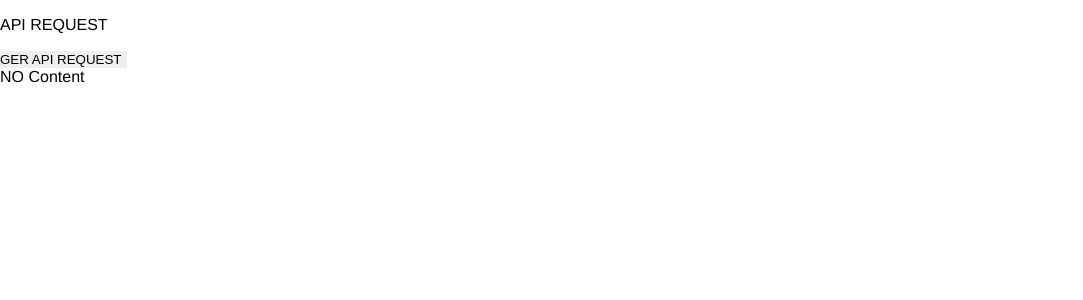
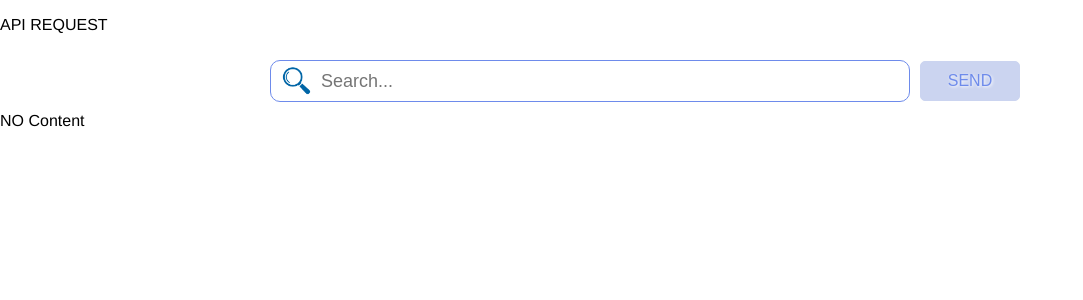
Before and after one commit to Nata-Roma/react_2021Q3, a React app: page / in a window 1280 px wide. Shown: the top 300 px of the page, without its empty margins (0-1083 px from the left). Built offline with nearby package versions, Linux system fonts and the light colour scheme.

Commit message:
feat: add search bar

```diff
--- /dev/null
+++ b/src/components/api-request/api-request.css
@@ -0,0 +1,39 @@
+.form_button {
+  width: 100px;
+  display: flex;
+  justify-content: center;
+  align-items: center;
+  padding: 10px;
+  font-size: 16px;
+  border-radius: 5px;
+  text-transform: uppercase;
+  background-color: #6e8beb;
+  color: #eee;
+  text-shadow: 1px 1px 3px #000;
+  cursor: pointer;
+  transition-property: transform background-color color;
+  transition-duration: .2s;
+  transition-timing-function: ease;
+}
+
+.form_button_disabled {
+  pointer-events: none;
+  border: 1px solid #cbd4f0;
+  background-color: #cbd4f0;
+  color: #6e8beb;
+  text-shadow: 1px 1px 3px #fff;
+}
+
+.form_button:hover {
+  transform: translate(1px, 1px);
+  background-color: #8aa3f3;
+  color: #fff;
+}
+
+.search_block {
+  display: flex;
+  width: 100%;
+  justify-content: center;
+  align-items: center;
+  margin: 0 auto;
+}
--- a/src/components/api-request/api-request.tsx
+++ b/src/components/api-request/api-request.tsx
@@ -1,7 +1,9 @@
 import React, { useEffect, useState } from 'react';
 
-import { IApiResponse, IPost } from '../../utilities/interfaces';
-import Article from '../card/article';
+import { IApiResponse } from '../../utilities/interfaces';
+import Button from '../button/button';
+import Search from '../search/search';
+import './api-request.css';
 
 const apiKey = 'apiKey=9d864b6a2d944129b18b6a405c831cb0';
 
@@ -34,52 +36,64 @@ const initArr = [
   },
 ];
 
-const ApiRequest = (): JSX.Element => {
-  const [apiData, setApiData] = useState<IApiResponse>(null);
+const ApiRequest = (props: {
+  requestApi: (responseData: IApiResponse) => void;
+}): JSX.Element => {
   const [isSubmit, setSubmit] = useState(false);
+  const [isDisable, setDisable] = useState(true);
+  const [searchParam, setSearchParam] = useState('');
 
   const basicUrl = 'https://newsapi.org/v2/everything';
 
+  const onSearchHandler = (search: string) => {
+    if (search) {
+      setSearchParam(search);
+      setDisable(false);
+    } else {
+      setSearchParam(search);
+      setDisable(true);
+    }
+  };
   const onClickHandler = () => {
+    console.log(searchParam);
+
     setSubmit(true);
   };
 
   useEffect(() => {
     if (isSubmit) {
+      let url = ``;
+      if (searchParam) {
+        url = `q=${searchParam}`;
+      }
       const getData = async () => {
-        const res = await fetch(
-          `${basicUrl}?page=2&q=apple&from=2021-07-29&to=2021-07-29&sortBy=popularity&${apiKey}`,
-        );
-        const responseData = await res.json();
-        setApiData(responseData);
+        const res = await fetch(`${basicUrl}?${url}&${apiKey}`);
+        console.log(res);
+        if (res.status === 200) {
+          const responseData = await res.json();
+          props.requestApi(responseData);
+          console.log(responseData);
+        }
       };
       getData();
       setSubmit(false);
+      setDisable(true);
     }
   }, [isSubmit]);
-
-  const articles = !apiData ? (
-    <div>NO Content</div>
-  ) : (
-    apiData &&
-    apiData.articles.map((article: IPost) => {
-      const contentIndex = article.content.indexOf('[');
-      let articleNew = { ...article };
-      if (contentIndex) {
-        const content = article.content.slice(0, contentIndex);
-        articleNew = { ...articleNew, content };
-      }
-      return <Article {...articleNew} key={Math.random()} />;
-    })
-  );
 
   return (
     <>
       <p>API REQUEST</p>
-      <button type="button" onClick={onClickHandler}>
-        GER API REQUEST
-      </button>
-      {articles}
+      <div className="search_block">
+        <Search onSearch={onSearchHandler} value={searchParam} />
+        <Button
+          styleName="form_button"
+          styleNameDisabled="form_button_disabled"
+          onClick={onClickHandler}
+          disabled={isDisable}
+          content="Send"
+        />
+      </div>
     </>
   );
 };
--- a/src/components/search/search.css
+++ b/src/components/search/search.css
@@ -2,7 +2,7 @@
   display: flex;
   min-width: 300px;
   width: 50%;
-  margin: 10px auto;
+  margin: 10px;
   border: 1px solid rgb(110, 139, 235);
   border-radius: 10px;
   padding: 5px 10px;
--- a/src/components/search/search.tsx
+++ b/src/components/search/search.tsx
@@ -4,7 +4,11 @@ import './search.css';
 
 const Search = (props: {
   onSearch: (searchKey: string) => void;
-}): JSX.Element => (
+  value: string;
+}): JSX.Element => {
+  const { onSearch, value } = props;
+
+  return (
     <div className="search_container">
       <div
         className="search_icon"
@@ -15,10 +19,12 @@ const Search = (props: {
         type="text"
         placeholder="Search..."
         onInput={(e: React.FormEvent<HTMLInputElement>) =>
-        props.onSearch(e.currentTarget.value)
+          onSearch(e.currentTarget.value)
         }
+        value={value}
       />
     </div>
   );
+};
 
 export default Search;
--- a/src/components/upperElement.tsx
+++ b/src/components/upperElement.tsx
@@ -1,11 +1,37 @@
-import React from 'react';
+import React, { useState } from 'react';
 import '../app.css';
+import { IApiResponse, IPost } from '../utilities/interfaces';
 import ApiRequest from './api-request/api-request';
+import Article from './card/article';
 
-const UpperElement = (): JSX.Element => (
-  <>
-    <ApiRequest />
-  </>
-);
+const UpperElement = (): JSX.Element => {
+  const [apiData, setApiData] = useState<IApiResponse>(null);
+
+  const onApiResponse = (responseData: IApiResponse): void => {
+    setApiData(responseData);
+  };
+
+  const articles = !apiData ? (
+    <div>NO Content</div>
+  ) : (
+    apiData &&
+    apiData.articles.map((article: IPost) => {
+      const contentIndex = article.content.indexOf('[');
+      let articleNew = { ...article };
+      if (contentIndex) {
+        const content = article.content.slice(0, contentIndex);
+        articleNew = { ...articleNew, content };
+      }
+      return <Article {...articleNew} key={Math.random()} />;
+    })
+  );
+
+  return (
+    <>
+      <ApiRequest requestApi={onApiResponse} />
+      {articles}
+    </>
+  );
+};
 
 export default UpperElement;
```
Lines whose indentation alone changed are shown as unchanged.
